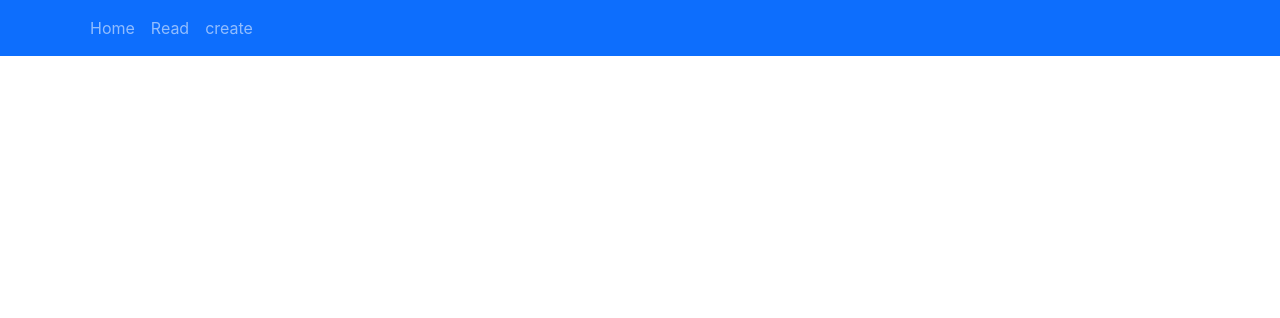
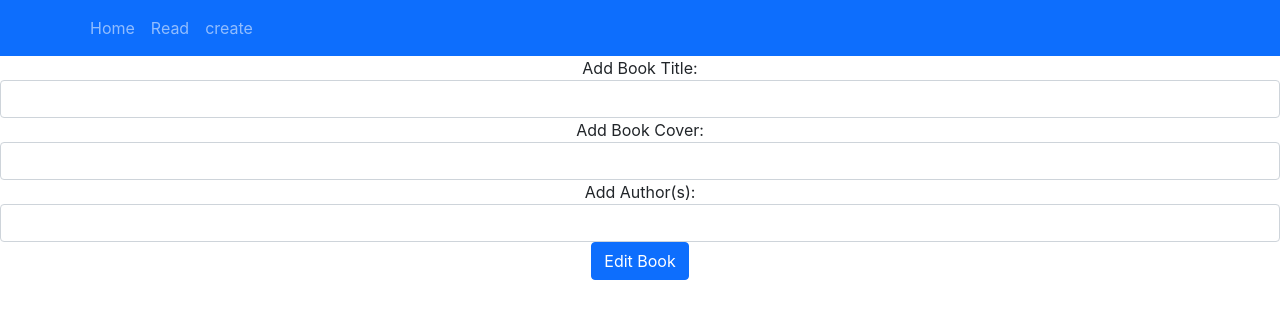
Before and after one commit to intotito/Data_Rep_Query, a React (Create React App) app in the folder my-app/: page /edit/1 in a window 1280 px wide. Before the commit this address had no page. Shown: the top 318 px of the page. Built offline with nearby package versions, Linux system fonts and the light colour scheme; no server answers.

Commit message:
Error from MongoDB 'findByIdAndUpdate' corrected, codes commented and application working as expected

```diff
--- a/my-app/src/App.js
+++ b/my-app/src/App.js
@@ -4,6 +4,8 @@ import React from 'react';
 import { MainComponent, Header, Footer, NavigationBar } from './components/content';
 import {Create} from './components/create';
 import {Read} from './components/read';
+import { Edit } from './components/edit';
+import { FCreate } from './components/FCreate';
 import {
   BrowserRouter,
   Routes,
@@ -29,6 +31,7 @@ export default class App extends React.Component {
             <Route path="/" element={<div><Header /><MainComponent /><Footer /></div>} />
             <Route path="/read" element={<Read/>} />
             <Route path="/create" element={<Create/>} />
+            <Route path="/edit/:id" element={<Edit/>}/>
           </Routes>
         </BrowserRouter>
       </div>
--- /dev/null
+++ b/my-app/src/components/FCreate.js
@@ -0,0 +1,106 @@
+import axios from "axios";
+import React from "react";
+import { useState, useEffect } from 'react';
+import { useParams, useNavigate } from 'react-router-dom'
+
+export function FCreate(props) {
+//    let { id } = useParams();
+    const [title, setTitle] = useState('');
+    const [cover, setCover] = useState('');
+    const [author, setAuthor] = useState('');
+    const navigate = useNavigate();
+
+    useEffect(()=>{
+        setTitle('Enter a title');
+        setCover('Set a valid URL');
+        setAuthor('Enter a living Author');
+    }, []);
+
+    /**
+     * This method handles the submit action of the form
+     * @param {Event} event
+     */
+    const handleSubmit = function (event) {
+        event.preventDefault();
+        //       console.log(`title = ${this.state.title} cover = ${this.state.cover} author = ${this.state.author}`);
+        const book = {
+    //        id: id,
+            title: title,
+            cover: cover,
+            author: author
+        }
+        //    this.setState({ title: '', cover: '', author: '' });
+        // Make a HTTP Post request to server, with object 'book' attached to the request
+        axios.post('http://localhost:4000/api/book', book)
+            .then((res) => {
+                navigate('/read');
+                console.log(res.data); // Output Message from the Server
+            })
+            .catch((why) => {
+                console.log("Exception encountered - " + why); // Output reason for error
+            });
+    }
+
+    /**
+        * This method handles changes made to the Title field
+        * @param {Event} event
+        */
+    const onChangeBookTitle = function (event) {
+        //   this.setState({ title: event.target.value });
+        setTitle(event.target.value);
+    }
+    /**
+     * This method handles changes made to the Cover field
+     * @param {Event} event
+     */
+    const onChangeBookCover = function (event) {
+        //        this.setState({ cover: event.target.value });
+        setCover(event.target.value);
+    }
+    /**
+     * This method handles changes made to the Author field
+     * @param {Event} event
+     */
+    const onChangeBookAuthor = function (event) {
+        //       this.setState({ author: event.target.value });
+        setAuthor(event.target.value);
+    }
+
+
+    return (
+
+        <div>
+
+            <h3>Hello Create</h3>
+
+            <form onSubmit={handleSubmit} method='post' action='http://localhost:4000/api/book' target='_blank'>
+
+                <div className="form-group">
+                    <label>Add Book Title: </label>
+                    <input type="text" id='title' name='title'
+                        className="form-control"
+                        value={title}
+                        onChange={onChangeBookTitle}
+                    />
+                </div>
+                <div className="form-group">
+                    <label>Add Book Author: </label>
+                    <input type="text" id='author' name='author'
+                        className="form-control"
+                        value={author}
+                        onChange={onChangeBookAuthor}
+                    />
+                </div>
+                <div className="form-group">
+                    <label>Add Book Cover URL: </label>
+                    <input type="text" id='cover' name='cover'
+                        className="form-control"
+                        value={cover}
+                        onChange={onChangeBookCover}
+                    />
+                </div>
+                <input className="btn btn-primary" type='submit' value='Add Book' />
+            </form>
+        </div>
+    )
+}
--- a/my-app/src/components/content.js
+++ b/my-app/src/components/content.js
@@ -5,6 +5,7 @@ import Navbar from 'react-bootstrap/Navbar';
 import NavDropdown from 'react-bootstrap/NavDropdown';
 import Button from 'react-bootstrap/Button';
 import Card from 'react-bootstrap/Card';
+import { Link } from 'react-router-dom';
 import { Books } from './books';
 
 
@@ -114,6 +115,7 @@ export class BookItems extends React.Component {
                             </div>
                         </blockquote>
                     </Card.Body>
+                    <Link to={'/edit/' + this.props.item._id}className='btn btn-primary'>Edit</Link>
                 </Card>
 
 
--- /dev/null
+++ b/my-app/src/components/edit.js
@@ -0,0 +1,90 @@
+import React from 'react';
+import { useParams } from 'react-router-dom';
+import { useState, useEffect } from 'react';
+import axios from 'axios';
+import { useNavigate } from "react-router-dom";
+
+export function Edit(props) {
+    // The useParams hook returns an object of key/value pairs of
+    // the dynamic params from the current URL that were matched by
+    //the <Route path>.
+    let { id } = useParams();
+    // update arrays using the React useState()
+    // and without the Array object's push() method
+    const [title, setTitle] = useState("");
+    const [cover, setCover] = useState("");
+    const [author, setAuthor] = useState("");
+    // useNavigate return a function that we can use to navigate
+    const navigate = useNavigate();
+    //useEffect Hook is similar componentDidMount
+    useEffect(() => {
+        //axios is a promised based web client
+        //make a HTTP Request with GET method and pass as part of the
+        //url.
+        axios.get('http://localhost:4000/api/book/' + id)
+            .then((response) => {
+                // Assign Response data to the arrays using useState.
+                setTitle(response.data.title);
+                setCover(response.data.cover);
+                setAuthor(response.data.author);
+            })
+            .catch(function (error) {
+                console.log(error);
+            })
+    }, []);
+
+    const handleSubmit = (event) => {
+        event.preventDefault();
+        const newBook = {
+            title: title,
+            cover: cover,
+            author: author
+        };
+        console.log("handleSubmit pressed ");
+        console.log(newBook);
+
+        axios.put('http://localhost:4000/api/book/' + id, newBook)
+            .then((res) => {
+                console.log(res.data);
+                navigate('/read');
+            });
+    }
+/**
+ * Visual output of the Functional Component
+ * It returns a form where the user can set new title, cover and author of the book
+ * The input fields are prepopulated with the initial values of the book.
+ */
+    return (
+        <div>
+            <form onSubmit={handleSubmit}>
+                <div className="form-group">
+                    <label>Add Book Title: </label>
+                    <input type="text"
+                        className="form-control"
+                        value={title}
+                        onChange={(e) => setTitle(e.target.value)}
+                    />
+                </div>
+                <div className="form-group">
+                    <label>Add Book Cover: </label>
+                    <input type="text"
+                        className="form-control"
+                        value={cover}
+                        onChange={(e) => setCover(e.target.value)}
+                    />
+                </div>
+                <div className="form-group">
+                    <label>Add Author(s): </label>
+                    <input type="text"
+                        className="form-control"
+                        value={author}
+                        onChange={(e) => setAuthor(e.target.value)}
+                    />
+                </div>
+                <div className="form-group">
+                    <input type="submit" value="Edit Book" className="btn btn-primary" />
+                </div>
+            </form>
+        </div>
+    );
+}
--- a/my-app/src/components/read.js
+++ b/my-app/src/components/read.js
@@ -1,6 +1,7 @@
 import axios from 'axios';
 import { Books } from './books';
 import React from 'react';
+
 /**
  * Read Component class, maintains a state as an array of books viewable on the web application
  */
```
Also changed, not shown: my-app/src/backEnd/app.js (+17 -0 lines).
